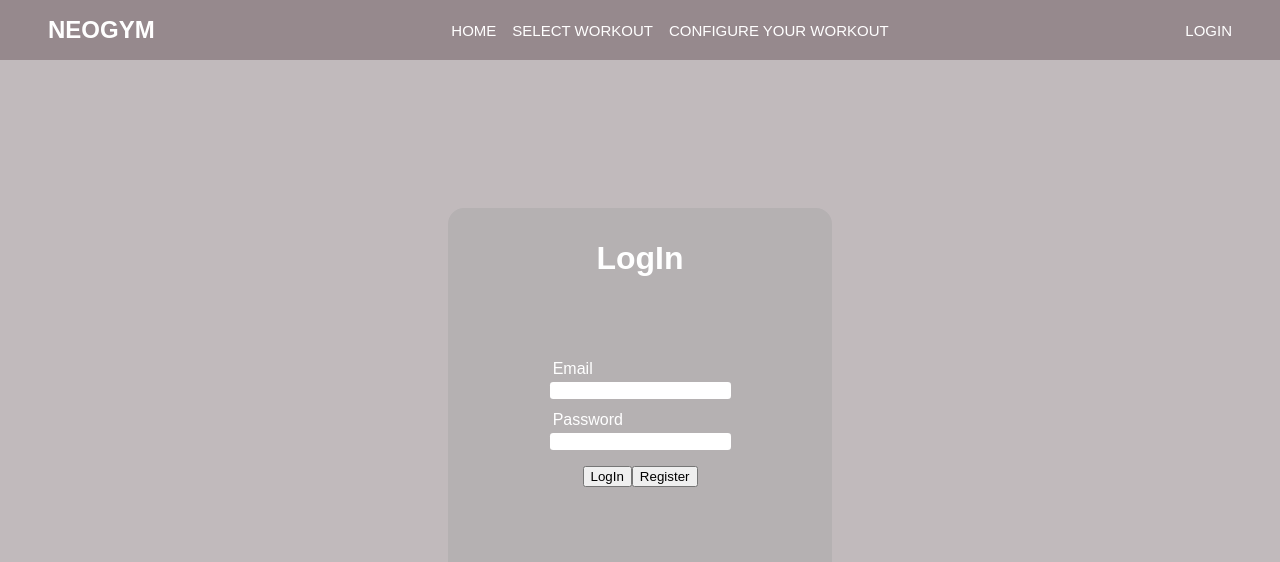
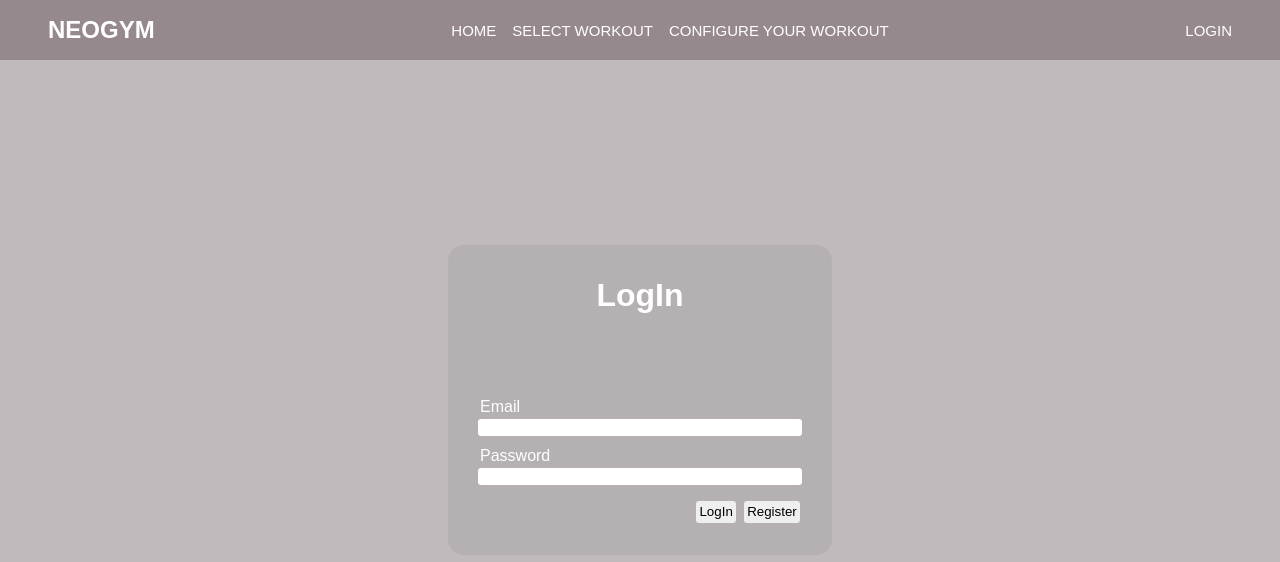
Before and after one commit to H-Vasev/react-gym, a React (Vite) app: page /login in a window 1280 px wide. Shown: the top 562 px of the page. Built offline with nearby package versions, Linux system fonts and the light colour scheme.

Commit message:
Add styles to LogIn Page

```diff
--- a/src/pages/LogIn.jsx
+++ b/src/pages/LogIn.jsx
@@ -7,15 +7,13 @@ export default function LogIn() {
         <div>
           <h1>LogIn</h1>
           <div className={classes["form-container"]}>
-            <div>
-              <label>Email</label>
-              <input type="email" />
-            </div>
-            <div>
-              <label>Password</label>
-              <input type="text" />
-            </div>
-            <div>
+            <label>Email</label>
+            <input type="email" />
+
+            <label>Password</label>
+            <input type="text" />
+
+            <div className={classes["button-container"]}>
               <button>LogIn</button>
               <button>Register</button>
             </div>
--- a/src/pages/LogIn.module.css
+++ b/src/pages/LogIn.module.css
@@ -10,8 +10,7 @@
 
 .container>div{
     background-color: #b5b1b2;
-    width: 20rem;
-    height: 20rem;
+    width: 25%;
     padding: 2rem;
     border-radius: 1rem;
 }
@@ -23,14 +22,17 @@
 
 .container label{
     display: block;
-    margin: 0.2rem;
+    margin-bottom: 0.2rem;
+    margin-top: 0.2rem;
     color: white;
+    align-self: flex-start;
 }
 
 .container input{
    border: none;
    border-radius: 0.2rem;
    margin-bottom: 0.5rem;
+   width: 100%;
 }
 
 .form-container{
@@ -40,7 +42,16 @@
     align-items: center;
 }
 
+.button-container{
+    width: 100%;
+    display: flex;
+    justify-content: flex-end;
+    margin-top: 0.5rem;
+}
+
 .container button{
-    display: inline;
-    margin-top: 0.5rem ;
+    margin-left: 0.5rem;
+    border: none;
+    border-radius: 0.2rem;
+    padding: 0.2rem;
 }
```
